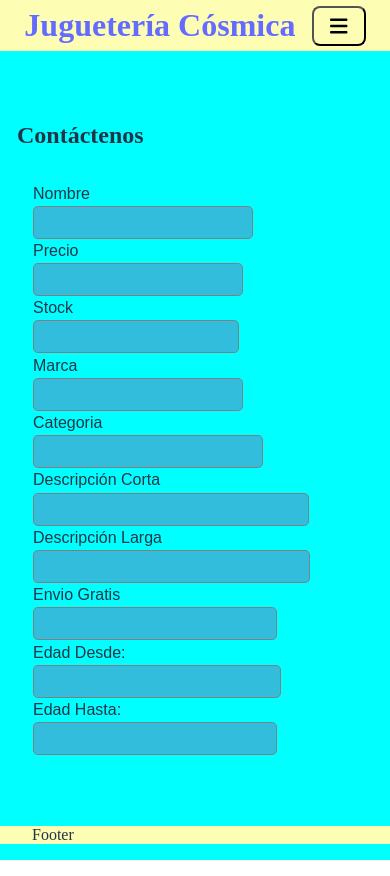
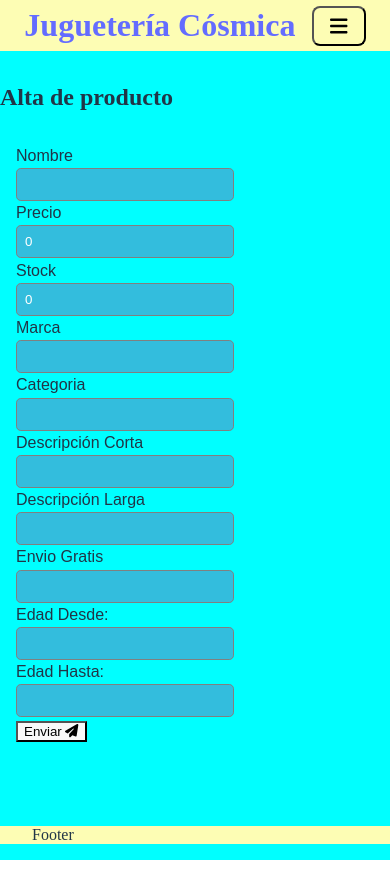
Before and after one commit to aleSuarez999/pruebaSass, a React (Vite) app: page /alta in a window 390 px wide. Built offline with nearby package versions, Linux system fonts and the light colour scheme; no server answers.

Commit message:
ajuste de cards y forms

```diff
--- a/src/components/Card.jsx
+++ b/src/components/Card.jsx
@@ -10,6 +10,7 @@ function Card({
     name,
     brand,
     image,
+    category,
     amount,
     prod,
     ...props
@@ -30,7 +31,7 @@ function Card({
           <div className="card__body">
 
               <Text as="p" className="card__title">{name}</Text>
-              <Text as="p" className="card__brand">{brand}</Text>
+              <Text as="p" className="card__category">{category}</Text>
               <Text as="p" className="precio">{amount} </Text>
               <Box className="d-flex counter__container jcc">
                 <CounterAdd prod={prod} />
--- a/src/components/Cart.jsx
+++ b/src/components/Cart.jsx
@@ -66,7 +66,7 @@ const [cantidadTotal, setTotal] = useState(0)
               <div>
                   {(costoTotal > 0) ? (
                     <Box className="cart__summary">
-                      <Text as="span" Total:  className="d-flex" >Total: </Text>
+                      <Text as="span"  className="d-flex" >Total: </Text>
                       <Text as="span"  className="d-flex" > {`$ ${costoTotal}`} </Text>
                     </Box>) : <Text className="d-flex jcc w-100" as="h4" > No hay productos en el carrito</Text>}
               </div>
--- a/src/components/Form.jsx
+++ b/src/components/Form.jsx
@@ -2,7 +2,9 @@ import React, { useEffect, useState } from 'react'
 import Text from './Text'
 import Button from './Button'
 import Box from './Box'
-
+import { FontAwesomeIcon } from '@fortawesome/react-fontawesome'
+import { faPaperPlane } from '@fortawesome/free-solid-svg-icons'
+//<div  className="card__container col-12 col-xs-12 col-md-8 col-lg-8 col-xl-8 col-xxl-8" >
 function Form({
     inputsArray,
     values,
@@ -10,22 +12,23 @@ function Form({
     onSubmit
 }) {
 
-
-
-
+console.log(inputsArray)
+console.log(values)
   return (
     <>
-      <form  onSubmit={onSubmit} className='form' >
+      <form  onSubmit={onSubmit} className='form  col-12 col-xs-12 col-md-10 col-lg-10 col-xl-8 col-xxl-8' >
        {
         inputsArray.map(
           ({name, label ,type}) =>
 
-            <Box key={name} className="form__input-group" >
-                <Text as="label" className="form__label" htmlFor={name}>{label}</Text>
-                <input id={name} name={name} type={type}  className='form__input' onChange={onChange} />
-
+            <Box key={name} className="form__input-group">
+                <Text as="label" className="form__label" htmlFor={name}>{label}
+                  <input id={name} name={name} type={type} value={values[name]}  className='form__input' onChange={onChange} />
+                </Text>
             </Box>
        )}
+
+       <Button as="submit"  className="form__submit" label={<>Enviar <FontAwesomeIcon icon={faPaperPlane} /></>} />
 
       </form>
 
--- a/src/hooks/useForm.jsx
+++ b/src/hooks/useForm.jsx
@@ -4,11 +4,16 @@ export const useForm = (initialValues) => {
 
     const [values, setValues] = useState(initialValues)
 
-    const onChange = ({target}) => {
+    const onChange = ({ target }) => {
         setValues({
             ...values,
             [target.name]: target.value
         })
+    }
+
+    const onSubmit = (e) => {
+        e.target.preventDefault()
+
     }
 
     const resetForm = () => {setValues(initialValues)}
@@ -16,7 +21,8 @@ export const useForm = (initialValues) => {
     return ({
         values,
         onChange,
-        resetForm
+        resetForm,
+        onsubmit
     })
 
 }
--- a/src/pages/Alta.jsx
+++ b/src/pages/Alta.jsx
@@ -3,25 +3,18 @@ import Container from '../components/Container'
 import Text from '../components/Text'
 import { useForm } from '../hooks/useForm'
 import Form from '../components/Form'
+import Box from '../components/Box'
 
 function Alta() {
-/*
-    const  [values, setValues] = useState({
-        name: "",
-        email: "",
-        subject: "",
-        mesage: "",
-    })
-*/
 
-    const form = useForm({
+    const {values, onChange, resetForm, onSubmit}  = useForm({
         name: "",
         price: 0,
         stock: 0,
         mesage: ""
     })
 
-const inputsArray = [
+const campos = [
     {
         name: "name",
         label: "Nombre",
@@ -77,13 +70,20 @@ const inputsArray = [
         errorText: "La edad hasta no puede ser menor a cero ni mayor a 100 años"
     }
 
-                            ]
+    ]
 
 
   return (
     <Container as="main">
-            <Text as="h2">Contáctenos</Text>
-            <Form inputsArray={inputsArray} />
+        <Text as="h2" className="">Alta de producto</Text>
+        <Box className='product__grid'>
+
+             <Form
+                values={values}
+                onChange={onChange}
+                onSubmit={onSubmit}
+                inputsArray={campos} />
+        </Box>
     </Container>
   )
 }
--- a/src/pages/ContactUs.jsx
+++ b/src/pages/ContactUs.jsx
@@ -3,29 +3,14 @@ import Container from '../components/Container'
 import Text from '../components/Text'
 import { useForm } from '../hooks/useForm'
 import Form from '../components/Form'
+import Box from '../components/Box'
 
 function ContactUs() {
-/*
-    const  [values, setValues] = useState({
-        name: "",
-        email: "",
-        subject: "",
-        mesage: "",
-    })
-*/
 
-    const form = useForm({
-        name: "",
-        email: "",
-        subject: "",
-        mesage: ""
-    })
 
-  return (
-    <Container as="main">
-            <Text as="h2">Contáctenos</Text>
-            <Form inputsArray={
-                            [
+    const {values, onChange, resetForm, onSubmit} = useForm({ name: "", email: "", subject: "", mesage: "" })
+
+    const campos = [
                                 {
                                     name: "name",
                                     label: "Nombre",
@@ -55,7 +40,18 @@ function ContactUs() {
                                 }
 
                             ]
-                           } />
+
+    return (
+    <Container as="main">
+        <Text as="h2" className="">Contáctenos</Text>
+        <Box className='product__grid'>
+
+            <Form
+                values={values}
+                onChange={onChange}
+                onSubmit={onSubmit}
+                inputsArray={campos} />
+        </Box>
     </Container>
   )
 }
@@ -64,31 +60,7 @@ export default ContactUs
 
 /*
 
-const inputsArray = [
-    {
-        name: "name",
-        validation: value => value.length > 2,
-        errorText: "El nombre es incorrecto"
-    },
-    {
-        name:"email",
-        validation: value => {
-            const regexp = new RegExp(/^[\w-\.]+@([\w-]+\.)+[\w-]{2,4}$/)
-            return regexp.test(value);
-        },
-        errorText: "El email no tiene el formato correcto"
-    },
-    {
-        name:"subject",
-        validation: value => value.length > 0,
-        errorText: "El asunto es obligatorio"
-    },
-    {
-        name:"body",
-        validation: value => value.length > 0,
-        errorText: "Ingrese un texto"
-    }
-]
+
 
 const inputsArray = [
     {
--- a/src/pages/Products.jsx
+++ b/src/pages/Products.jsx
@@ -37,7 +37,7 @@ export default function Products() {
         <div className='product__grid'>
         {
             cateProds.map(data =>
-                <Card key={data.id} {...data} />
+                <Card key={data.id} {...data} prod={data} />
             )
         }
           </div>
--- a/src/styles/components/_aside.scss
+++ b/src/styles/components/_aside.scss
@@ -5,12 +5,12 @@ aside{
     z-index: -1;
     height: 100vh - 100;
     display: flex;
-    width: auto;
+    width: 200px;
     justify-content: start;
 
     nav{
-        margin-top: 5rem;
-        padding: 1rem 5rem 3rem 1rem;
+        margin-top: 2rem;
+        padding: 1rem 3rem 3rem 1rem;
         display: flex;
         flex-direction: column;
         align-items: start;
--- a/src/styles/components/_card.scss
+++ b/src/styles/components/_card.scss
@@ -37,31 +37,44 @@
         width: 210px;
         height: 150px;
         align-self: center;
+
         overflow: hidden;
         background-color: white;
     }
     .card__title{
         //margin: 0.2rem;
         font-size: 1.2rem;
-        font-weight: 700;
+        font-weight: 600;
         display: flex;
+        height: 2rem;
         justify-content: center;
         text-align: center;
+        margin-top: 0;
     }
     .card__brand{
-
+        font-family:Arial, Helvetica, sans-serif;
+        height: 1rem;
+        border: 1px solid black;
         display: flex;
         justify-content: center;
     }
 
+      .card__category{
+        font-family:Arial, Helvetica, sans-serif;
+        font-size: 1rem;
+        height: 1rem;
+        //border: 1px solid black;
+        display: flex;
+        justify-content: center;
+    }
     .precio{
         font-family:'Roboto Flex', Arial, Helvetica, sans-serif;
 
-        font-size: 1.3rem;
-        padding: 0.5rem;
-        margin: 0;
+        font-size: 1.4rem;
+        padding: 0;
+        margin: 1rem auto;
         justify-self: center;
-        &::before{content: "$ ";}
+        &::before{content: "$";}
     }
     &:hover{
         box-shadow: $shadow-elevated;
--- a/src/styles/components/_form.scss
+++ b/src/styles/components/_form.scss
@@ -6,9 +6,13 @@
     //margin-right: 1rem;
     align-items: start;
     border-radius: .5rem;
-
+    &__input-group{
+        width: 100%;
+        display: flex;
+    }
     input, textarea, select {
         margin: 0.2rem auto;
+
         padding: .5rem .5rem;
         border-radius: .3rem; /*1rem 16px*/
         border: 1px solid grey;
@@ -24,7 +28,7 @@
     }
     label{
         font-family: "Roboto Flex", Arial;
-        width: 80%;
+        width: 250px;
 
     }
     textarea{
--- a/src/styles/layout/_index.scss
+++ b/src/styles/layout/_index.scss
@@ -4,7 +4,8 @@
   margin: 3rem 0;
   padding: 0rem;
   display: flex;
-  justify-content: center;
+  justify-content:flex-start;
+  align-items: start;
   width: 100%;
   z-index: 1;
 }
@@ -21,7 +22,7 @@ a:hover {
 body {
   margin: 1rem 0;
   display: flex;
-  place-items: center;
+  //place-items: center;
   min-width: 320px;
   min-height: 100vh;
   width: 100%;
```
Also changed, not shown: Instrucciones-etapa-2.txt.
